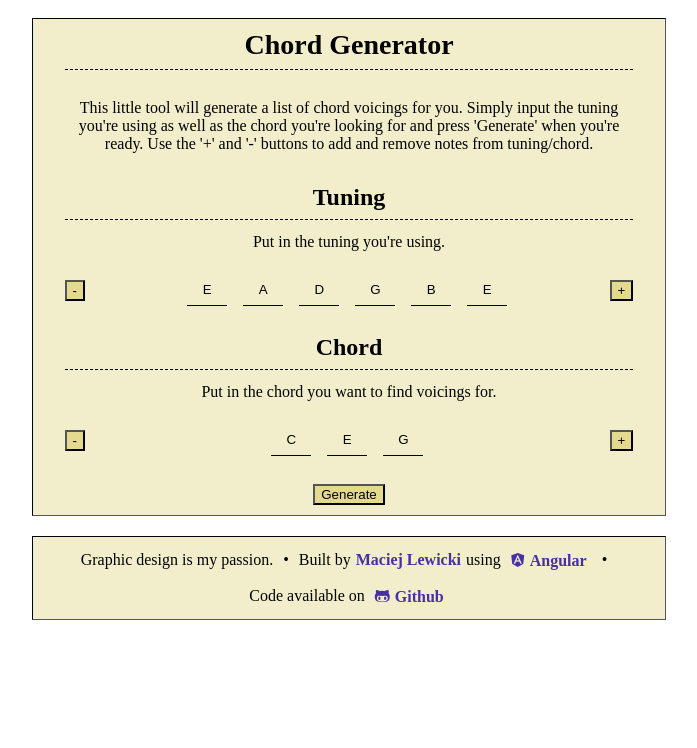
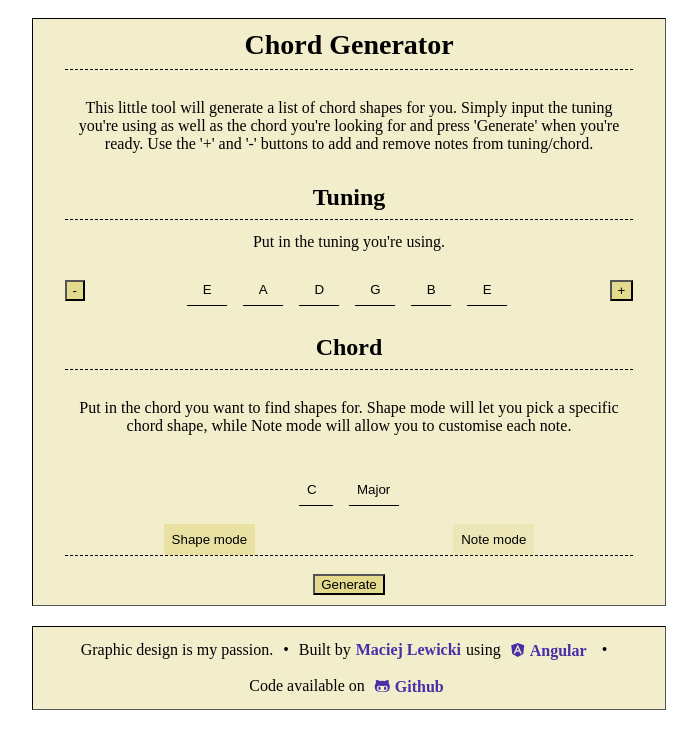
Before and after one commit to mlewicki12/angular-chord-generator, an Angular app: page / in a window 1280 px wide. Shown: the top 748 px of the page, without its empty margins (291-988 px from the left). Built offline with nearby package versions, Linux system fonts and the light colour scheme.

Commit message:
add ability to specify chord shapes

```diff
--- a/src/app/components/chord-menu/chord-menu.component.html
+++ b/src/app/components/chord-menu/chord-menu.component.html
@@ -3,7 +3,7 @@
   <h1>Chord Generator</h1>
   <hr />
   <p>
-    This little tool will generate a list of chord voicings for you.
+    This little tool will generate a list of chord shapes for you.
     Simply input the tuning you're using as well as the chord you're looking
     for and press 'Generate' when you're ready. Use the '+' and '-' buttons
     to add and remove notes from tuning/chord.
@@ -12,7 +12,7 @@
   <h2>Tuning</h2>
   <hr />
   <p style="margin: 0">Put in the tuning you're using.</p>
-  <div class="input">
+  <div class="input-note">
     <button class="button-web" (click)="removeString()">-</button>
     <div class="input-text">
       <input *ngFor="let string of tuning; let i = index" type="text" [ngModel]="string.note" (change)="update($event, i, tuning)"/>
@@ -27,8 +27,12 @@
 
   <h2>Chord</h2>
   <hr />
-  <p style="margin: 0">Put in the chord you want to find voicings for.</p>
-  <div class="input">
+  <p>
+    Put in the chord you want to find shapes for.
+    Shape mode will let you pick a specific chord shape,
+    while Note mode will allow you to customise each note.
+  </p>
+  <div *ngIf="selectMode === 'note'" class="input-note">
     <button class="button-web" (click)="removeChord()">-</button>
     <div class="input-text">
       <input *ngFor="let string of chord; let i = index" type="text" [ngModel]="string.note" (change)="update($event, i, chord)"/>
@@ -41,6 +45,25 @@
     </div>
   </div>
 
+  <div *ngIf="selectMode === 'shape'" class="input-shape">
+    <div class="select">
+      <select name="notes" [(ngModel)]="shapeNote">
+        <option *ngFor="let note of notes" [value]="note">{{note}}</option>
+      </select>
+    </div>
+
+    <div class="select">
+      <select name="shapes" [(ngModel)]="shapeChord">
+        <option *ngFor="let shape of chords" [value]="shape.key">{{shape.key}}</option>
+      </select>
+    </div>
+  </div>
+  <div class="tab-holder">
+    <button class="tab" (click)="setShapeSelect()" [attr.selected]="selectMode === 'shape' ? '' : null">Shape mode</button>
+    <button class="tab" (click)="setNoteSelect()" [attr.selected]="selectMode === 'note' ? '' : null">Note mode</button>
+  </div>
+
+  <hr class="mt-0" />
   <button (click)="submit()">Generate</button>
 </div>
 
--- a/src/app/components/chord-menu/chord-menu.component.scss
+++ b/src/app/components/chord-menu/chord-menu.component.scss
@@ -55,10 +55,20 @@
   display: none;
 }
 
-.input {
+.input-note {
   display: flex;
   flex-flow: row wrap;
   justify-content: space-between;
+  align-items: center;
+
+  width: 90%;
+  padding: 10px;
+}
+
+.input-shape {
+  display: flex;
+  flex-flow: row wrap;
+  justify-content: center;
   align-items: center;
 
   width: 90%;
@@ -81,6 +91,59 @@
     border-bottom: 1px solid black;
 
     text-align: center;
+  }
+}
+
+.tab-holder {
+  display: flex;
+  flex-flow: row nowrap;
+  justify-content: space-around;
+  width: 90%;
+
+  .tab {
+    border: unset;
+
+    padding: 0.5rem;
+    margin: 0 0.5rem;
+
+    text-align: center;
+    cursor: pointer;
+
+    background-color: darken(#F2EECB, 5%) !important;
+  }
+
+  .tab:hover {
+    background-color: darken(#F2EECB, 10%) !important;
+    transition-duration: 1s;
+    transition-timing-function: ease;
+  }
+
+  .tab[selected] {
+    background-color: darken(#F2EECB, 10%) !important;
+    cursor: default;
+  }
+}
+
+.mt-0 {
+  margin-top: 0;
+}
+
+.select {
+  border-bottom: 1px solid black;
+  width: fit-content;
+
+  margin: 0.5rem;
+  text-align: center;
+
+  > select {
+    padding: 0.5rem;
+
+    border: unset;
+    background-color: unset;
+
+    -moz-appearance: none;
+    -webkit-appearance: none;
+    appearance: none;
   }
 }
 
--- a/src/app/components/chord-menu/chord-menu.component.ts
+++ b/src/app/components/chord-menu/chord-menu.component.ts
@@ -8,6 +8,13 @@ import { ChordGeneratorService } from 'src/app/services/chordgenerator.service';
 })
 export class ChordMenuComponent implements OnInit {
   mode: string;
+  selectMode: string;
+
+  shapeNote: string;
+  shapeChord: string;
+
+  notes: string[];
+  chords: any[];
 
   tuning: {note: string}[];
   chord: {note: string}[];
@@ -15,8 +22,18 @@ export class ChordMenuComponent implements OnInit {
   tuningArray: string[];
   chordArray: string[];
 
-  constructor(public chordGenerator: ChordGeneratorService) {
+  constructor(private chordGenerator: ChordGeneratorService) {
     this.mode = 'menu';
+    this.selectMode = 'shape';
+
+    this.notes = chordGenerator.getAllNotes();
+    this.chords = [
+      {key: 'Major', value: ChordGeneratorService.Scales.Major},
+      {key: 'Minor', value: ChordGeneratorService.Scales.Minor}
+    ];
+
+    this.shapeNote = 'C';
+    this.shapeChord = 'Major';
 
     this.tuning = [{note: 'E'}, {note: 'A'}, {note: 'D'}, {note: 'G'}, {note: 'B'}, {note: 'E'}];
     this.chord = [{note: 'C'}, {note: 'E'}, {note: 'G'}];
@@ -64,6 +81,14 @@ export class ChordMenuComponent implements OnInit {
     });
   }
 
+  setShapeSelect() {
+    this.selectMode = 'shape';
+  }
+
+  setNoteSelect() {
+    this.selectMode = 'note';
+  }
+
   update(event, i, array) {
     // if the string isn't empty or a valid note, stop the modify
     if(event.target.value !== '' && !this.chordGenerator.isNote(event.target.value)) {
@@ -80,12 +105,21 @@ export class ChordMenuComponent implements OnInit {
   submit() {
     // filter out non-note strings just in case
     this.tuningArray = this.tuning.map(item => item.note).filter(item => this.chordGenerator.isNote(item)).reverse();
+
+    if(this.selectMode === 'note') {
       this.chordArray = this.chord
         .map(item => item.note)
         .reduce((prev, next) => {
           return prev.includes(next) ? prev : prev.concat([next]);
         }, [])
         .filter(item => this.chordGenerator.isNote(item));
+    } else {
+      this.chordArray = this.chordGenerator.buildChord(
+        this.shapeNote,
+        [1, 3, 5],
+        this.chords.find(chord => chord.key === this.shapeChord).value
+      );
+    }
 
     this.mode = 'chords';
   }
--- a/src/app/services/chordgenerator.service.ts
+++ b/src/app/services/chordgenerator.service.ts
@@ -9,6 +9,15 @@ export class ChordGeneratorService {
     // and im lazy
     ['A'], ['A#', 'BB'], 'B', 'C', ['C#', 'DB'], 'D', ['D#', 'EB'], 'E', 'F', ['F#', 'GB'], 'G', ['G#', 'AB']
   ];
+
+  static Scales = {
+    Major: [2, 2, 1, 2, 2, 2],
+    Minor: [2, 1, 2, 2, 2, 1]
+  }
+
+  getAllNotes() {
+    return this.notes.map(item => item[0]);
+  }
 
   findNote(note: string, string?: string[]) {
     const notes = string ?? this.notes;
@@ -34,6 +43,22 @@ export class ChordGeneratorService {
       let index = (firstNoteIndex + i) % 12;
       ret.push(this.notes[index][0]);
     }
+
+    return ret;
+  }
+
+  buildFromIntervals(note: string, intervals: number[]) {
+    const ret = [];
+
+    let index = this.findNote(note);
+    ret.push(this.notes[index]);
+
+    intervals.forEach(interval => {
+      index += interval;
+      index %= 12;
+
+      ret.push(this.notes[index][0]);
+    });
 
     return ret;
   }
@@ -96,6 +121,22 @@ export class ChordGeneratorService {
     return this.buildString(string)[interval];
   }
 
+  // this is not really needed, but will make it easier down the line to define chords
+  buildChord(string: string, intervals: number[], scaleDef: number[]) {
+    const scale = this.buildFromIntervals(string, scaleDef);
+    const ret = [];
+
+    intervals.forEach(interval => {
+      if(interval >= scale.length) {
+        throw `invalid interval ${interval}`;
+      }
+
+      ret.push(scale[interval - 1]);
+    });
+
+    return ret;
+  }
+
   private isEqual(obj1: any[], obj2: any[]) {
     if(obj1.length !== obj2.length) {
       return false;
```
Also changed, not shown: 1 other file (tests, documents, lock files or other folders). Lines whose indentation alone changed are shown as unchanged.
